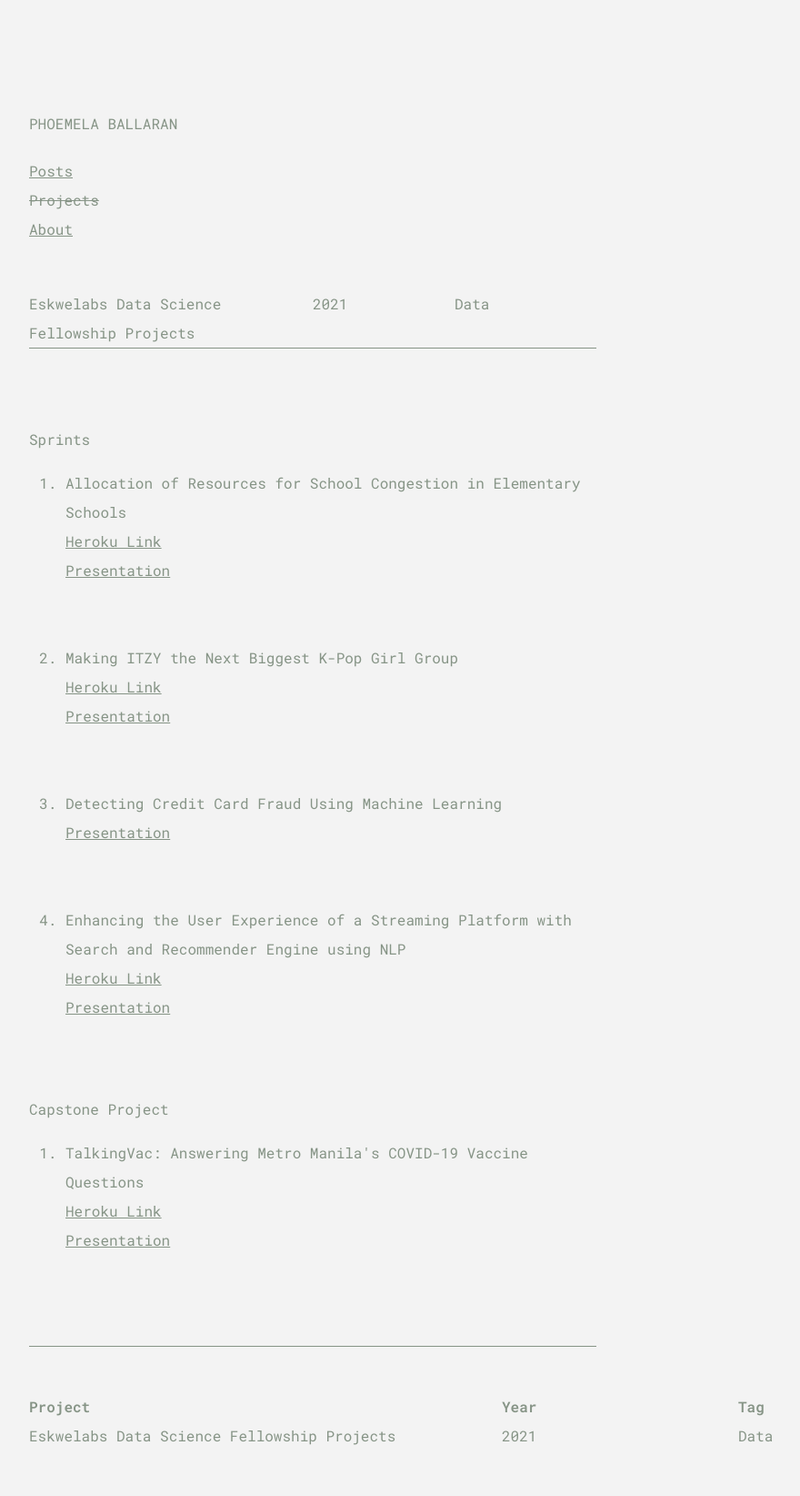
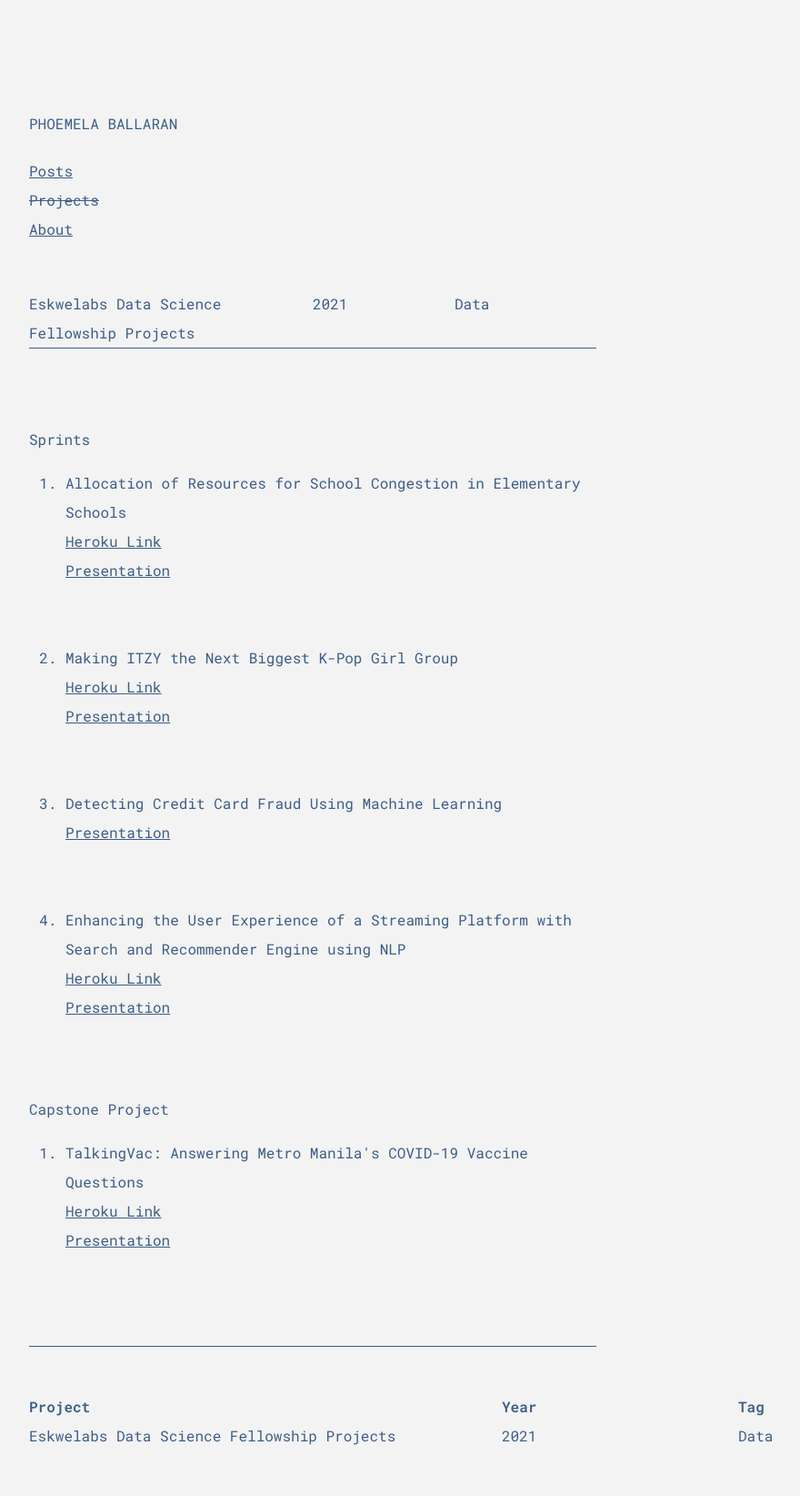
Before and after one commit to phoemelaballaran/phoemelaballaran.github.io, a Jekyll site: the page built from _projects/2021-04-01-ds-fellowship-projects.md, in a window 1280 px wide. Shown: the whole page at 91% size, without its empty margins (88-968 px from the left). Built offline with Jekyll 4.4.1, drawn with Linux system fonts in a browser that asks for light colours.

Commit message:
Update base.scss

```diff
--- a/_sass/base.scss
+++ b/_sass/base.scss
@@ -20,19 +20,9 @@
     font-style: normal;
 }
 
-@font-face {
-    font-family: 'Tropico';
-    src: url('https://phoemelaballaran.github.io/assets/webfont/tropico/TropicoSalte.woff2') format('woff2'),
-        url('https://phoemelaballaran.github.io/assets/webfont/tropico/TropicoSalte.woff') format('woff'),
-        url('https://phoemelaballaran.github.io/assets/webfont/tropico/TropicoSalte.ttf') format('truetype');
-    font-weight: normal;
-    font-style: normal;
-    font-display: block;
-}
-
 // colors
-$color__black:      #869486;
-$color__gray:       #869486;
+$color__black:      #3D5D86;
+$color__gray:       #3D5D86;
 $color__beige:      #F3F3F3;
 $color__yellow:     #EAEAEA;
 
```
